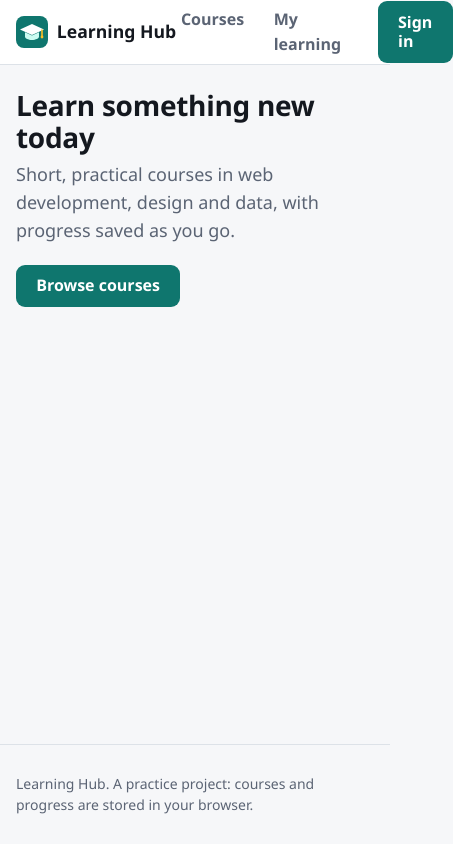
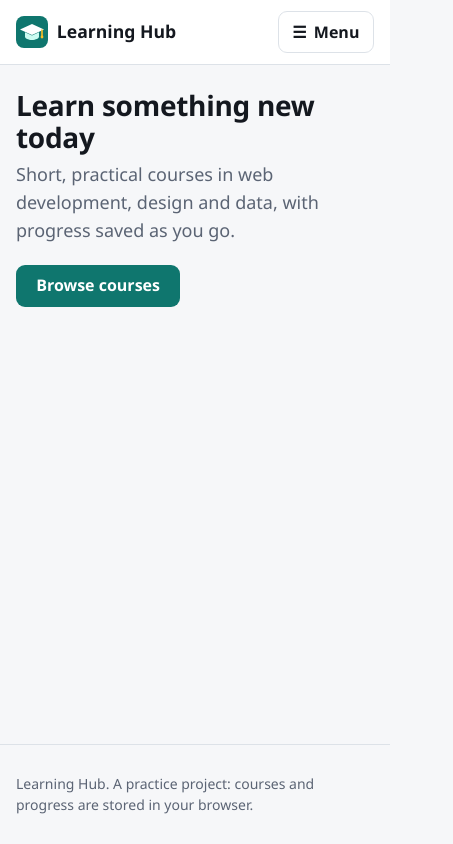
Before and after one commit to vincentonyenze/learning-hub, a React (Vite) app: page / in a window 390 px wide. Shown: the whole page, 453 px wide, since content can reach past the window. Built offline with nearby package versions, Linux system fonts and the light colour scheme.

Commit message:
add navlink current pages and phone menu

```diff
--- a/src/components/SiteHeader.css
+++ b/src/components/SiteHeader.css
@@ -60,3 +60,62 @@
   background: var(--color-primary-soft);
   color: var(--color-primary);
 }
+
+/* The links and Sign in, side by side on wide screens */
+.site-header__menu {
+  display: flex;
+  flex: 1;
+  align-items: center;
+  gap: 1rem;
+}
+
+/* The Menu button: only needed on narrow screens */
+.site-header__toggle {
+  display: none;
+  align-items: center;
+  gap: 0.45rem;
+  margin-left: auto;
+  padding: 0.5rem 0.85rem;
+  border: 1px solid var(--color-border);
+  border-radius: var(--radius-small);
+  background: var(--color-surface);
+  font-weight: 650;
+}
+
+.site-header__toggle[aria-expanded="true"] {
+  border-color: var(--color-primary);
+}
+
+/* ===== Narrow screens: the menu becomes a panel under the header ===== */
+@media (max-width: 720px) {
+  .site-header__toggle {
+    display: inline-flex;
+  }
+
+  .site-header__menu {
+    position: absolute;
+    top: 100%;
+    right: 0;
+    left: 0;
+    flex-direction: column;
+    align-items: stretch;
+    gap: 0.75rem;
+    padding: 0.75rem var(--gutter) 1.25rem;
+    border-bottom: 1px solid var(--color-border);
+    background: var(--color-surface);
+    box-shadow: var(--shadow);
+  }
+
+  /* Closed: removed completely, so its links can't be reached with Tab */
+  .site-header__menu[data-open="false"] {
+    display: none;
+  }
+
+  .site-header__links {
+    flex-direction: column;
+  }
+
+  .site-header__link {
+    padding: 0.75rem 0.85rem; /* bigger targets for fingers */
+  }
+}
--- a/src/components/SiteHeader.jsx
+++ b/src/components/SiteHeader.jsx
@@ -1,35 +1,84 @@
-import { Link } from "react-router";
+import { useRef, useState } from "react";
+import { Link, NavLink, useLocation } from "react-router";
 import "./SiteHeader.css";
 
-// The bar across the top of every page. Router links: clicking one changes
-// the page without reloading. (Step 6 marks the current page.)
+const LINKS = [
+  { to: "/courses", label: "Courses" },
+  { to: "/dashboard", label: "My learning" },
+];
+
+// The bar across the top of every page.
+//
+// Wide screens: links and Sign in are always visible.
+// Narrow screens: they fold into a panel behind a Menu button.
 function SiteHeader() {
+  const location = useLocation();
+  const toggleRef = useRef(null);
+
+  // Which page the menu was opened on, or null when it's closed. The menu
+  // counts as open only while you're still on THAT page: follow a link and
+  // location.key changes, so it's closed, with nothing to reset by hand.
+  // (The same "label it, then compare" idea as P16's useFetch.)
+  const [openedOn, setOpenedOn] = useState(null);
+  const isOpen = openedOn === location.key;
+
+  function toggleMenu() {
+    setOpenedOn(isOpen ? null : location.key);
+  }
+
+  // Escape closes the menu and puts focus back on the button, so keyboard
+  // users don't lose their place
+  function handleKeyDown(event) {
+    if (event.key === "Escape" && isOpen) {
+      setOpenedOn(null);
+      toggleRef.current.focus();
+    }
+  }
+
   return (
-    <header className="site-header">
+    <header className="site-header" onKeyDown={handleKeyDown}>
       <div className="container site-header__inner">
         <Link to="/" className="site-header__brand">
           <img className="site-header__logo" src="/favicon.svg" alt="" width="32" height="32" />
           Learning Hub
         </Link>
 
+        {/* Only shown on narrow screens (see the CSS). aria-expanded tells
+            screen readers whether the menu it controls is open. */}
+        <button
+          ref={toggleRef}
+          type="button"
+          className="site-header__toggle"
+          aria-expanded={isOpen}
+          aria-controls="site-menu"
+          onClick={toggleMenu}
+        >
+          <span aria-hidden="true">{isOpen ? "✕" : "☰"}</span>
+          Menu
+        </button>
+
+        <div id="site-menu" className="site-header__menu" data-open={isOpen}>
           <nav className="site-header__nav" aria-label="Main">
             <ul className="site-header__links">
-            <li>
-              <Link to="/courses" className="site-header__link">
-                Courses
-              </Link>
+              {LINKS.map((link) => (
+                <li key={link.to}>
+                  {/* NavLink: a Link that knows when it's the current page.
+                      It then adds aria-current="page" (screen readers say
+                      "current page") and an "active" class. It also counts
+                      pages BELOW it: /courses/react-from-scratch keeps
+                      "Courses" marked. */}
+                  <NavLink to={link.to} className="site-header__link">
+                    {link.label}
+                  </NavLink>
                 </li>
-            <li>
-              <Link to="/dashboard" className="site-header__link">
-                My learning
-              </Link>
-            </li>
+              ))}
             </ul>
           </nav>
 
-        <Link to="/sign-in" className="button button--primary">
+          <Link to="/sign-in" className="button button--primary site-header__sign-in">
             Sign in
           </Link>
+        </div>
       </div>
     </header>
   );
```
Lines whose indentation alone changed are shown as unchanged.
